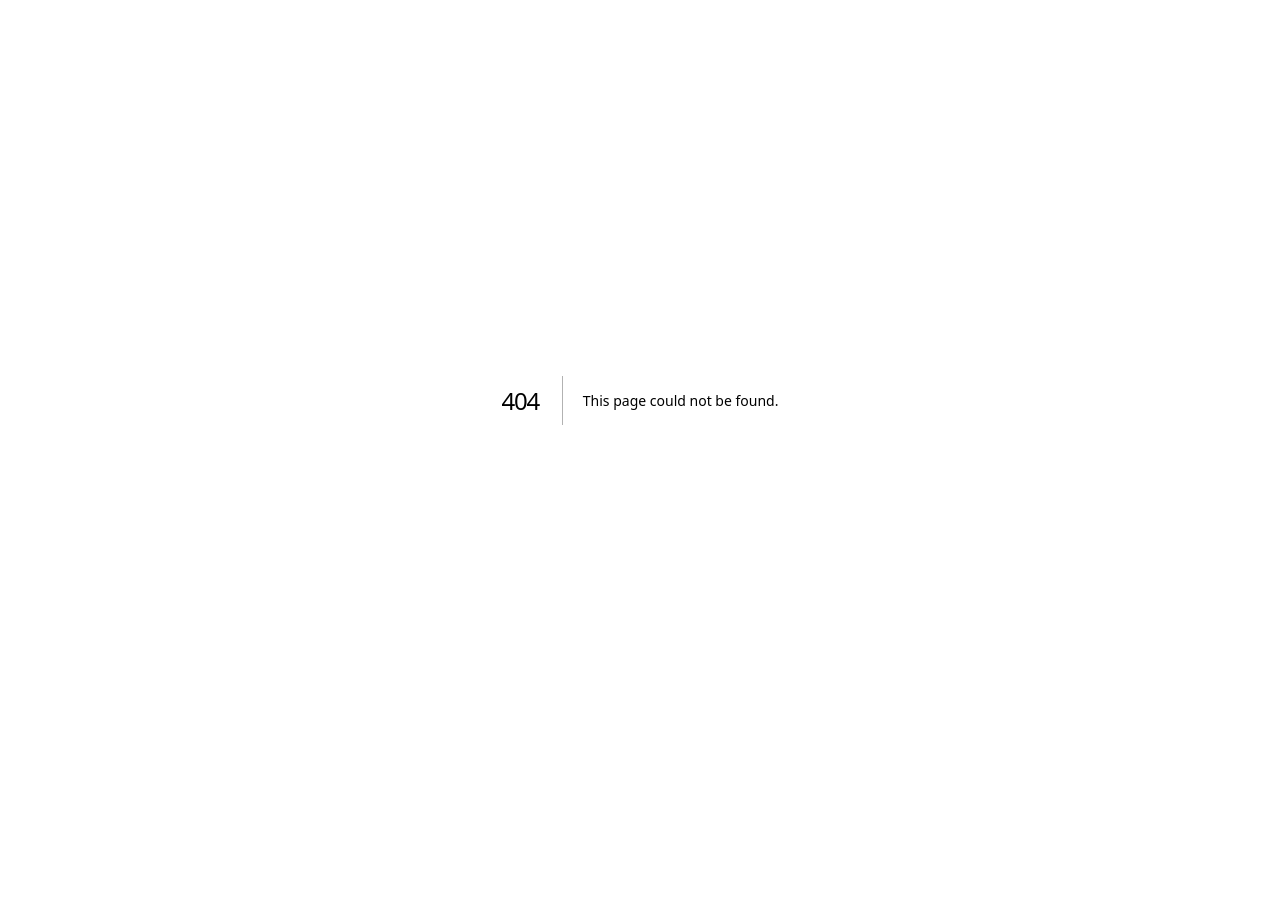
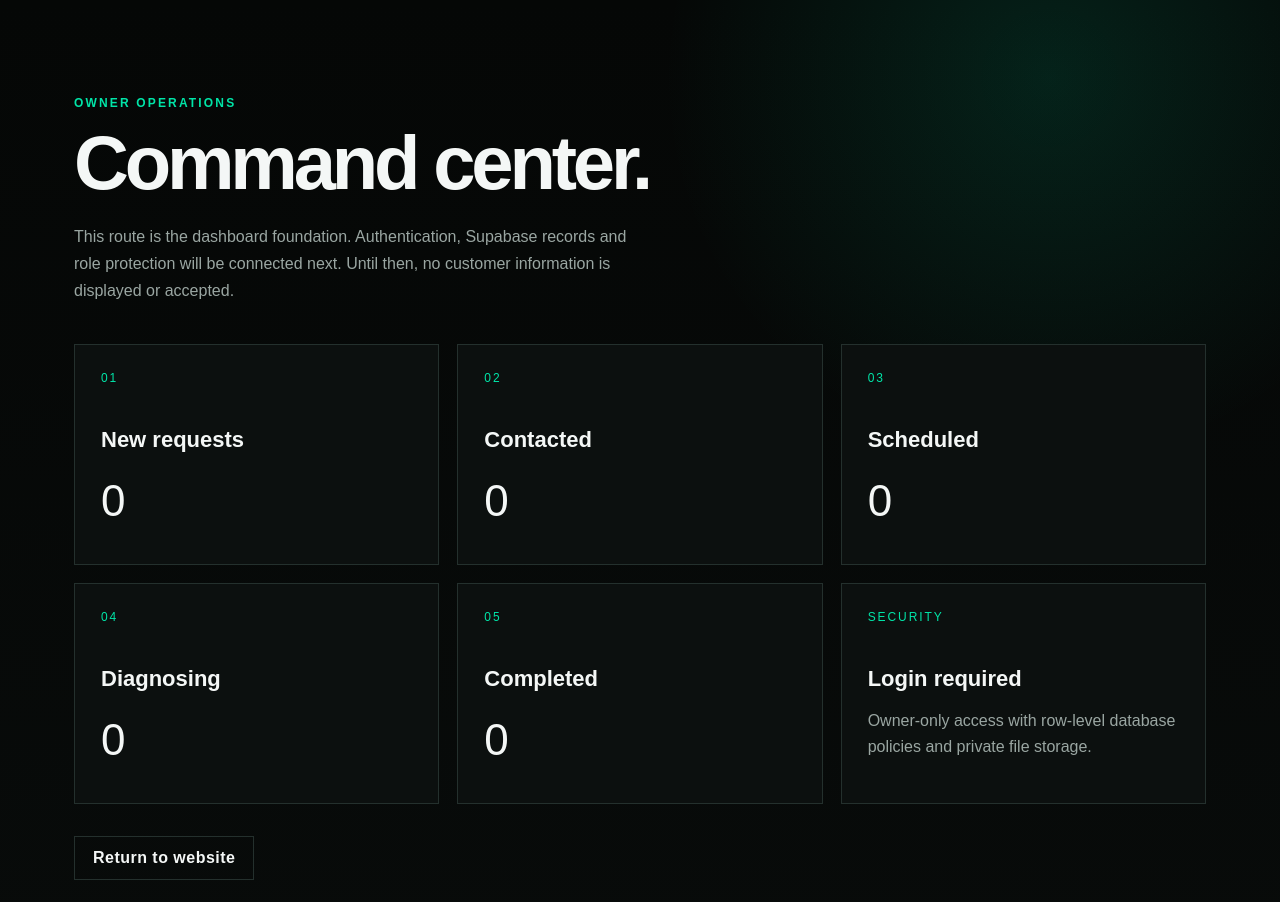
Before and after one commit to VitaliiOm23/NWStar, a Next.js app: page /admin in a window 1280 px wide. Before the commit this address had no page. Shown: the top 902 px of the page. Before the commit the page ends 800 px from the top, so only its background shows below. Built offline with nearby package versions, Linux system fonts and the light colour scheme.

Commit message:
Add secure dashboard preview

```diff
--- /dev/null
+++ b/app/admin/page.tsx
@@ -0,0 +1,40 @@
+const pipeline = [
+  ["New requests", "0"],
+  ["Contacted", "0"],
+  ["Scheduled", "0"],
+  ["Diagnosing", "0"],
+  ["Completed", "0"],
+];
+
+export default function AdminPreviewPage() {
+  return (
+    <main className="section">
+      <div className="shell">
+        <div className="eyebrow">Owner operations</div>
+        <h1 style={{ fontSize: "clamp(44px, 7vw, 76px)" }}>Command center.</h1>
+        <p className="section-copy">
+          This route is the dashboard foundation. Authentication, Supabase records and role protection will be connected next. Until then, no customer information is displayed or accepted.
+        </p>
+
+        <div className="grid-3" style={{ marginTop: 40 }}>
+          {pipeline.map(([label, value], index) => (
+            <article className="card" key={label}>
+              <div className="card-number">0{index + 1}</div>
+              <h3>{label}</h3>
+              <p style={{ fontSize: 44, color: "var(--text)", margin: 0 }}>{value}</p>
+            </article>
+          ))}
+          <article className="card">
+            <div className="card-number">SECURITY</div>
+            <h3>Login required</h3>
+            <p>Owner-only access with row-level database policies and private file storage.</p>
+          </article>
+        </div>
+
+        <div className="actions">
+          <a className="button secondary" href="/">Return to website</a>
+        </div>
+      </div>
+    </main>
+  );
+}
```
